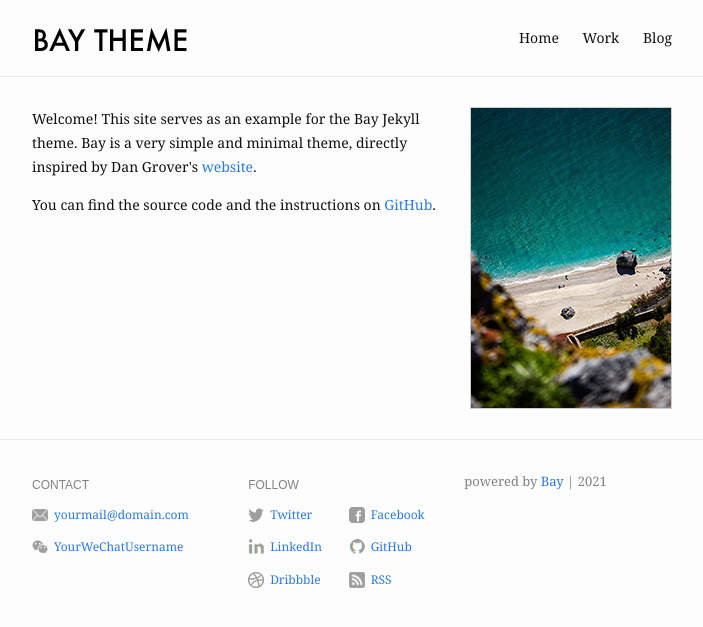
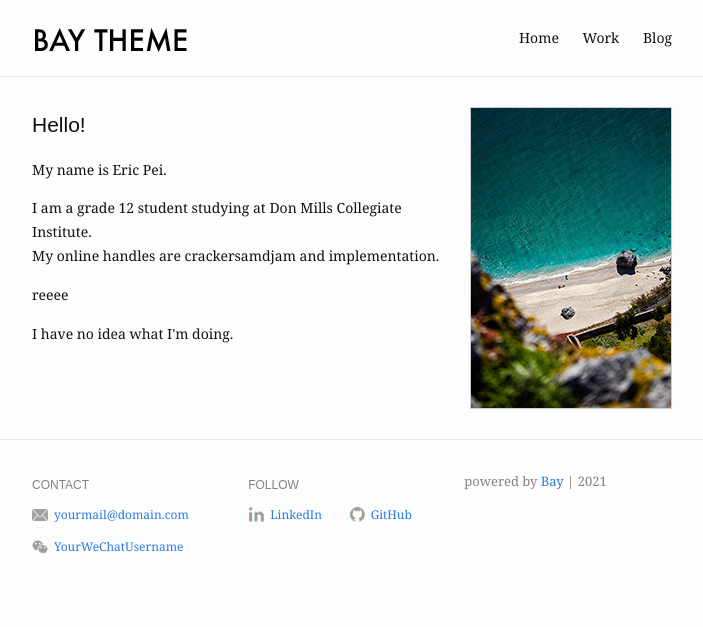
Before and after one commit to crackersamdjam/Old-Jekyll-Blog, a Jekyll site: the page built from index.md, in a window 1280 px wide. Shown: the top 627 px of the page, without its empty margins (288-991 px from the left). Built offline with Jekyll 4.4.1, drawn with Linux system fonts in a browser that asks for light colours.

Commit message:
Update information

```diff
--- a/_config.yml
+++ b/_config.yml
@@ -1,11 +1,17 @@
 # For technical reasons, this file is *NOT* reloaded automatically when you use
 # 'bundle exec jekyll serve'. If you change this file, please restart the server process.
 
-title: Bay Jekyll Theme
+title: Eric Pei | Home
 description: >- # this means to ignore newlines until "baseurl:"
-  Bay is a minimal Jekyll Theme.
-baseurl: "/blog" # the subpath of the site
+  My personal site
+
+baseurl: "" # for testing locally
+# baseurl: "/blog" # the subpath of the site
 url: "https://crackersamdjam.github.io" # the base hostname & protocol for the site
+
+# not sure if I need to change those, but right now my custom domain is working fine
+# right now, crackersamdjam.github.io/blog -> new.ericpei.ca
+
 og_image: /assets/img/profile-pic.jpg
 google_analytics: ""
 
@@ -26,19 +32,10 @@ footer:
       value: YourWeChatUsername
       link: "#"
   follow:
-    - name: Twitter
-      link: http://twitter.com/YourTwitterUsername
-      username: "@YourTwitterUsername"
-    - name: Facebook
-      link: http://facebook.com/YourFacebookUsername
     - name: LinkedIn
-      link: http://linkedin.com/in/YourLinkedInUsername
+      link: http://linkedin.com/in/crackersamdjam
     - name: GitHub
-      link: http://github.com/YourGitHubUsername
-    - name: Dribbble
-      link: https://dribbble.com/YourDribbbleUsername
-    - name: RSS
-      link: /feed.xml
+      link: http://github.com/crackersamdjam
 
 # Build settings
 markdown: kramdown
--- a/index.md
+++ b/index.md
@@ -5,10 +5,21 @@ profile_picture:
   alt: website picture
 ---
 
+<article align>
+	<header align>
+		<!-- <img src="images/icon2.png" alt="" class="small"/> -->
+		<h2 align>Hello!</h2>
+		<p align>My name is Eric Pei.</p>
+	</header>
+	<p>I am a grade 12 student studying at Don Mills Collegiate Institute.
+	<br>
+	My online handles are crackersamdjam and implementation.</p>
+</article>
+
 <p>
-  Welcome! This site serves as an example for the Bay Jekyll theme. Bay is a very simple and minimal theme, directly inspired by Dan Grover's <a href="http://dangrover.com">website</a>.
+reeee
 </p>
 
 <p>
-  You can find the source code and the instructions on <a href="https://github.com/eliottvincent/bay">GitHub</a>.
+	I have no idea what I'm doing.
 </p>
```
